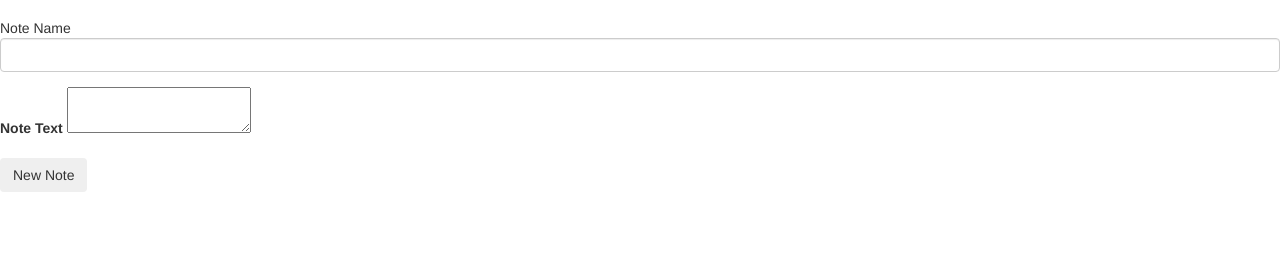
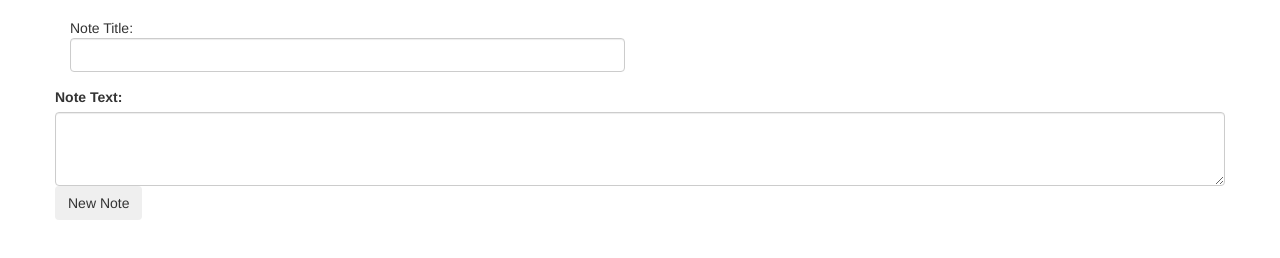
Before and after one commit to philliplewisjr/User-Notes-With-Authentication, a website: page index.html at #/new in a window 1280 px wide. Shown: the part 54-312 px from the top of the page. Drawn offline with Linux system fonts and the light colour scheme.

Commit message:
completed

```diff
--- a/Controllers/newNote.js
+++ b/Controllers/newNote.js
@@ -1,4 +1,4 @@
-app.controller('NewnoteCtrl', function($scope, $location, $http, noteFactory) {
+app.controller('NewnoteCtrl', function($scope, $location, $http) {
 
     $scope.newNote = function () {
       console.log('new note button clicked')
@@ -14,5 +14,7 @@ app.controller('NewnoteCtrl', function($scope, $location, $http, noteFactory) {
 
   $http.post('https://user-notes-e5a34.firebaseio.com/.json' , JSON.stringify(letter))
     }
+    //$scope.notes.$setPristine();
+    //$scope.notes.$setUntouched();
 
 })
--- a/Partial/newNote.html
+++ b/Partial/newNote.html
@@ -1,12 +1,23 @@
 
 <form>
  <div class="form-group">
-   <lable for="usr">Note Name</lable>
-   <input ng-model="noteName" type="text" class="form-control" id="usr">
+    <div class="container">
+      <div class="row">
+        <div class="col-sm-6">
+         <lable for="usr">Note Title:</lable>
+         <input ng-model="noteName" name="notes" type="text" class="form-control" id="usr">
+        </div>
+      </div>
+    </div>
   </div>
   <div class="form-group">
-    <label for="text">Note Text</label>
-    <textarea ng-model="noteText"></textarea>
+    <div class="container">
+       <div class="row">
+          <label for="text">Note Text:</label>
+          <textarea class="form-control" name="notes" ng-model="noteText" id="exampleTextarea" rows="3"></textarea>
+          <button ng-click="newNote()" class="btn bnt-default" type="submit">New Note</button>
+       </div>
+    </div>
   </div>
-  <button ng-click="newNote()" class="btn bnt-default" type="submit">New Note</button>
+
 </form>
```
Also changed, not shown: factories/getNewNotes.js (deleted, +0 -22 lines), firebase.js (deleted, +0 -26 lines).
